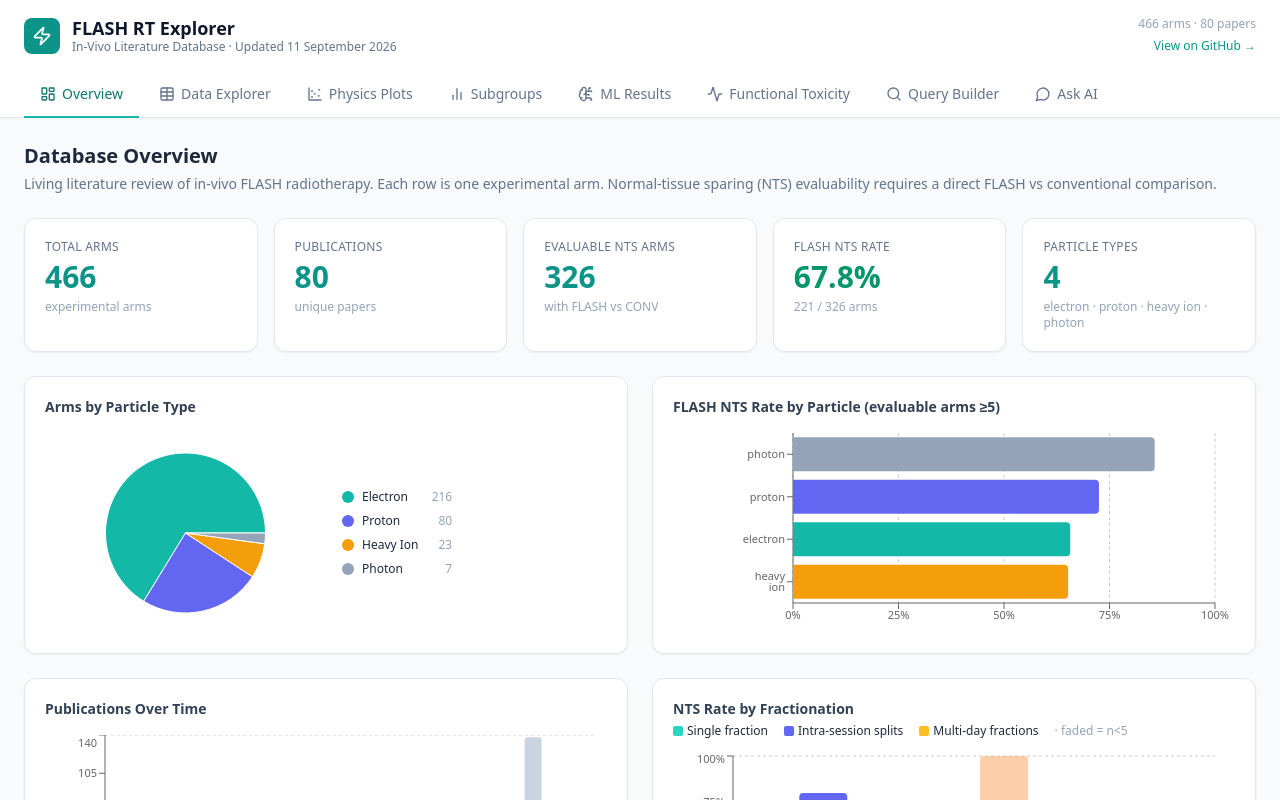
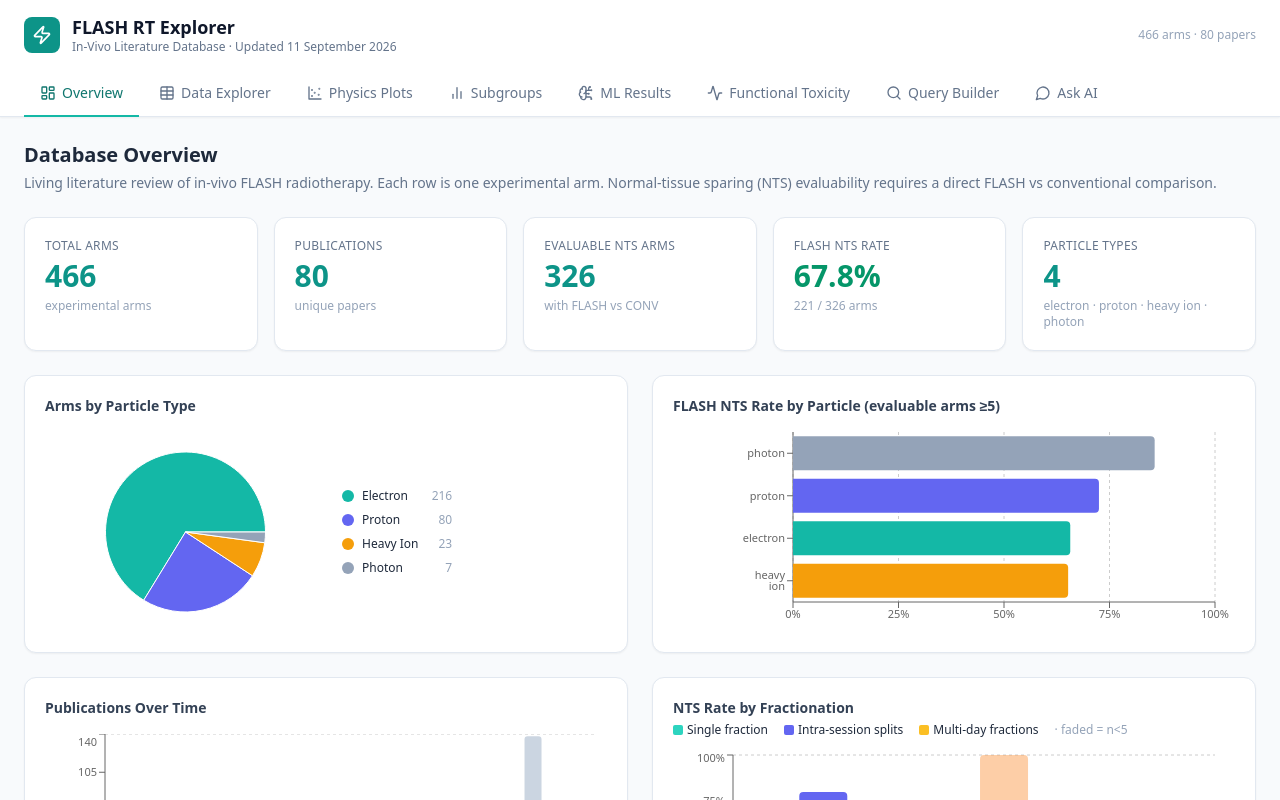
Before and after one commit to lucywhitmore96/flash-explorer, a React (Vite) app: page / in a window 1280 px wide. Shown: the top 800 px of the page. Built offline with nearby package versions, Linux system fonts and the light colour scheme.

Commit message:
Remove repository and data download links from visitor interface

```diff
--- a/src/App.jsx
+++ b/src/App.jsx
@@ -44,14 +44,6 @@ export default function App() {
                   {rows.length} arms · {new Set(rows.map((r) => r.citation_title).filter(Boolean)).size} papers
                 </p>
               )}
-              <a
-                href="https://github.com/lucywhitmore96/flash-explorer"
-                target="_blank"
-                rel="noopener noreferrer"
-                className="text-xs text-flash-600 hover:text-flash-700 font-medium"
-              >
-                View on GitHub →
-              </a>
             </div>
           </div>
 
--- a/src/components/MLResults.jsx
+++ b/src/components/MLResults.jsx
@@ -12,7 +12,6 @@ function ResultsTable({ title, name, columns, note }) {
       <thead><tr>{columns.map(([key, label]) => <th className="p-2 border-b text-slate-600" key={key}>{label}</th>)}</tr></thead>
       <tbody>{results[name].map((row, i) => <tr key={i} className="even:bg-slate-50">{columns.map(([key]) => <td className="p-2 border-b border-slate-100" key={key}>{format(row[key])}</td>)}</tr>)}</tbody>
     </table></div>
-    <a className="text-xs text-flash-600 inline-block mt-3" href={`${import.meta.env.BASE_URL}data/ml-final-2026-09-11/${name}.csv`} download>Download source table</a>
   </section>
 }
 
@@ -27,6 +26,5 @@ export default function MLResults() {
     <ResultsTable title="Publication-grouped threshold validation" name="threshold_summary_publication_grouped" columns={[["analysis","Analysis"],["n","Arms"],["papers","Papers"],["OOF_BA","Out-of-fold BA"],["sensitivity","Sensitivity"],["specificity","Specificity"]]} />
     <ResultsTable title="Single-fraction dose modifying factors" name="DMF_summary_single_fraction" note="n counts DMF entries in the source summary; an arm may contribute more than one endpoint. Dispersion is standard deviation." columns={[["group","Group"],["n","Entries"],["mean_DMF","Mean DMF"],["sd_DMF","SD"],["median_DMF","Median"]]} />
     <ResultsTable title="NTS by fractionation regime" name="fractionation_regime_summary" note="NTS rate is a proportion. Intra-session splits remain a separate category." columns={[["comparison","Regime"],["n","Arms"],["NTS_yes","NTS yes"],["NTS_rate","NTS rate"]]} />
-    <div className="card text-sm"><a className="text-flash-600" href={`${import.meta.env.BASE_URL}data/ml-final-2026-09-11/ml-input.csv`} download>Download cleaned ML input ({results.dataset.mlInputRows} rows)</a><p className="text-xs text-slate-500 mt-2">This workbook subset is distinct from the primary evaluable cohort above.</p></div>
   </div>
 }
```
Also changed, not shown: 2 other files (tests, documents, lock files or other folders).
